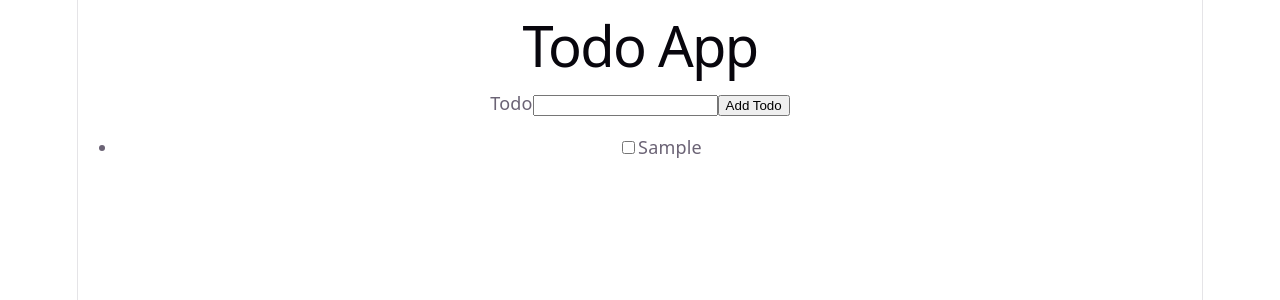
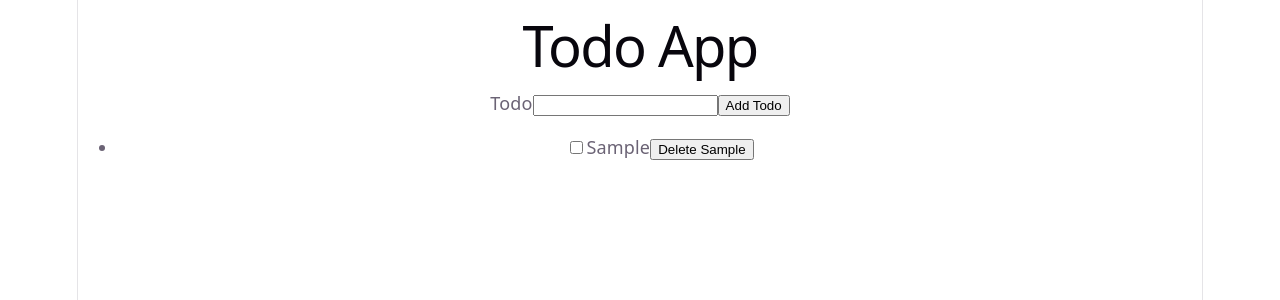
Before and after one commit to lokeshIncubyte/coe-learning-plan, a React (Vite) app in the folder day7/todo-app/: page / in a window 1280 px wide. Both pictures are taken after typing "Sample" into the empty fields and a click on the button "Add Todo". Shown: the top 300 px of the page. Built offline with nearby package versions, Linux system fonts and the light colour scheme.

Commit message:
day7: [GREEN] feat(delete-todo): remove todo when delete action is clicked

```diff
--- a/day7/todo-app/src/App.tsx
+++ b/day7/todo-app/src/App.tsx
@@ -18,6 +18,9 @@ const toggleTodoById = (todos: Todo[], todoId: string): Todo[] =>
     todo.id === todoId ? { ...todo, completed: !todo.completed } : todo,
   )
 
+const removeTodoById = (todos: Todo[], todoId: string): Todo[] =>
+  todos.filter((todo) => todo.id !== todoId)
+
 function App() {
   const [title, setTitle] = useState('')
   const [todos, setTodos] = useState<Todo[]>([])
@@ -36,6 +39,10 @@ function App() {
 
   const handleToggle = (todoId: string) => {
     setTodos((currentTodos) => toggleTodoById(currentTodos, todoId))
+  }
+
+  const handleDelete = (todoId: string) => {
+    setTodos((currentTodos) => removeTodoById(currentTodos, todoId))
   }
 
   return (
@@ -64,6 +71,9 @@ function App() {
               />
               {todo.title}
             </label>
+            <button type="button" onClick={() => handleDelete(todo.id)}>
+              Delete {todo.title}
+            </button>
           </li>
         ))}
       </ul>
```
